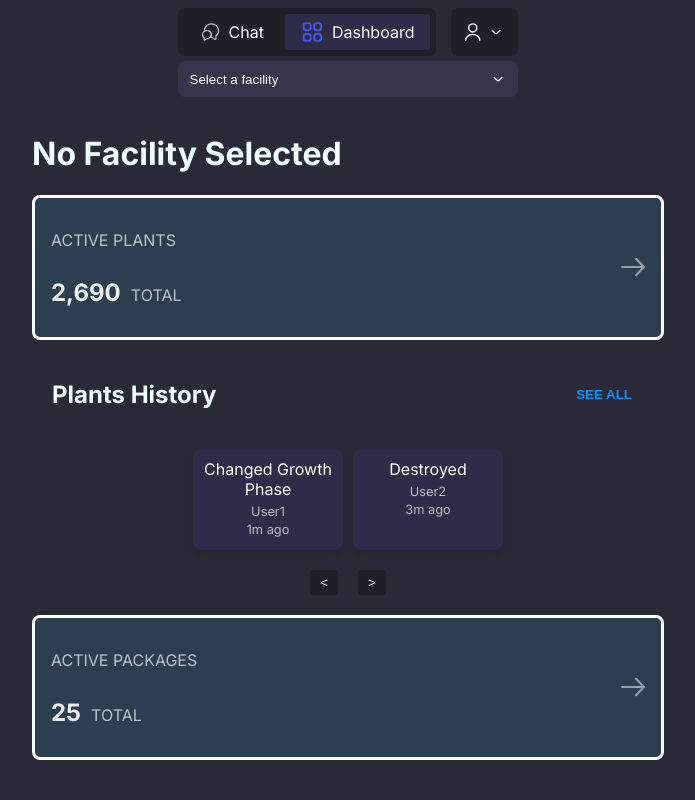
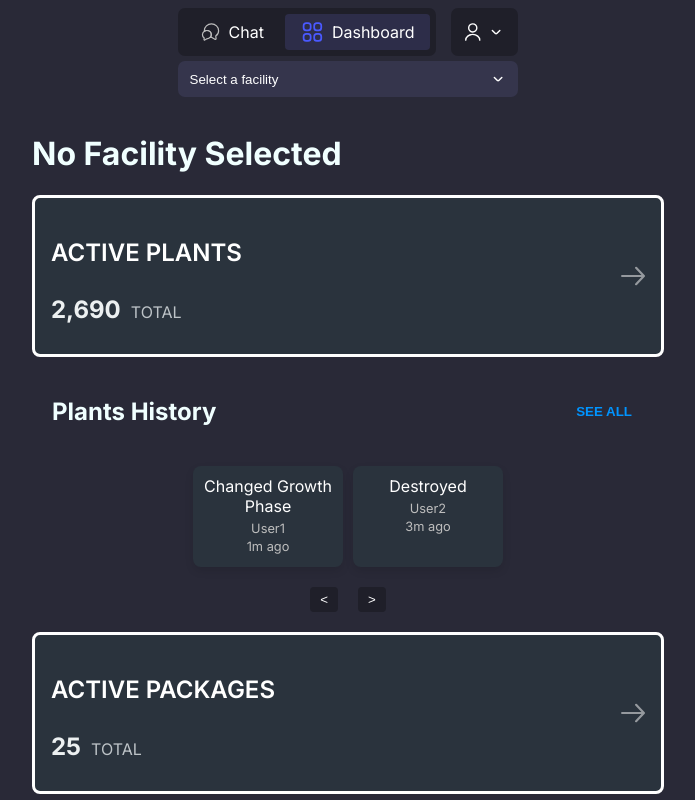
Before and after one commit to nunned/budder-ongoing, a React (Vite) app: page /dashboard in a window 1280 px wide. Shown: the top 800 px of the page, without its empty margins (292-987 px from the left). Built offline with nearby package versions, Linux system fonts and the light colour scheme.

Commit message:
added to readme

```diff
--- a/src/App.css
+++ b/src/App.css
@@ -49,7 +49,7 @@
 
 /* DashCard */
 .dash-card {
-  background-color: #2c3e50;
+  background-color: #2a333d;
   border-radius: 8px;
   border: solid 3px white;
   padding: 16px;
@@ -72,7 +72,9 @@
 }
 
 .dash-card-label {
-  color: #bdc3c7;
+  color: #ffffff;
+  font-size: 24px;
+  font-weight: 600;
   margin-bottom: 8px;
 }
 
--- a/src/components/Carousel/DashCarousel.css
+++ b/src/components/Carousel/DashCarousel.css
@@ -32,7 +32,7 @@
 .dash-item {
   display: flex;
   flex-direction: column;
-  background-color: #2d2d49; /* Adjust the background color to match the card */
+  background-color: #2a333d; /* Adjust the background color to match the card */
   border-radius: 8px;
   padding: 10px;
   width: 150px; /* Adjust the width as necessary */
```
Also changed, not shown: 1 other file (tests, documents, lock files or other folders).
